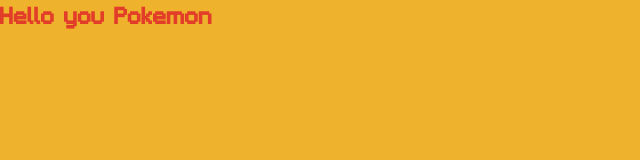
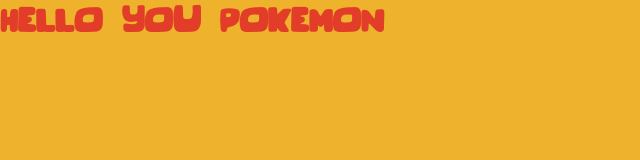
Before and after one commit to coffeeByte503/pokemon, a website: page public/index.html in a window 1280 px wide. Shown: the whole page, without its empty margins (0-640 px from the left). Drawn offline with Linux system fonts and the light colour scheme.

Commit message:
Set Rimbo as font

```diff
--- a/public/main.css
+++ b/public/main.css
@@ -20,6 +20,8 @@
              src: url('fonts/PermianSansTypeface-Bold.otf') format('opentype'); }
 @font-face { font-family: 'PermianSansItalic';
              src: url('fonts/PermianSansTypeface-Italic.otf') format('opentype'); }
+@font-face { font-family: 'Rimbo';
+             src: url('fonts/Rimbo-Regular.otf') format('opentype'); }
 
 /* set general font and background colour */
 html {
@@ -33,5 +35,5 @@
 }
 
 h1 {
-	font-family: 'Pixelar Regular';
+	font-family: Rimbo;
 }
```
